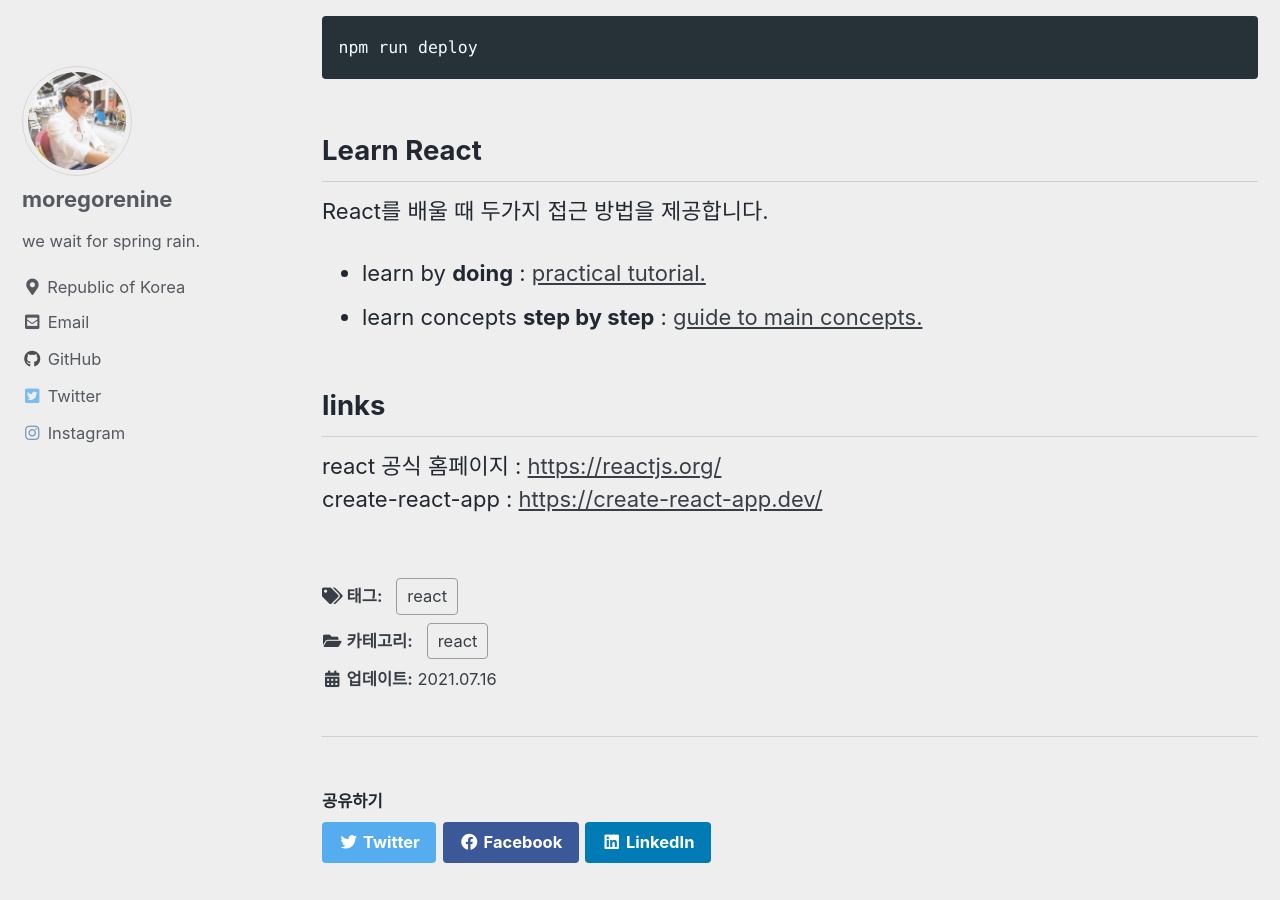
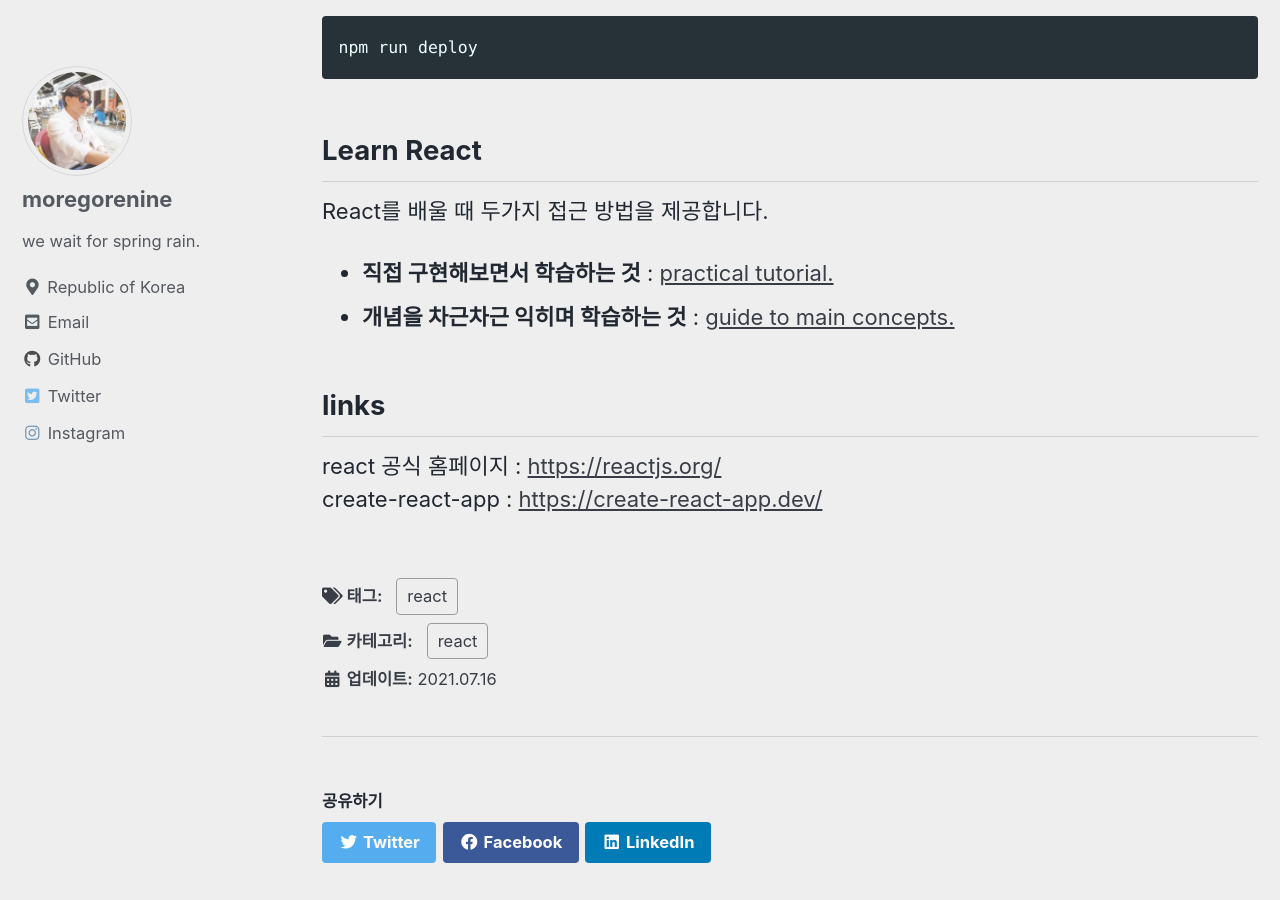
Before and after one commit to moregorenine/moregorenine.github.io, a Jekyll site: the page built from _posts/react/2021-7-16-create-react-app.md, in a window 1280 px wide and 900 px high, scrolled down 2637 px. Built offline with Jekyll 4.4.1, drawn with Linux system fonts in a browser that asks for light colours; cached includes are drawn as plain includes; comment, search, counter and statistics services are not loaded.

Commit message:
Update 2021-7-16-create-react-app.md

````diff
--- a/_posts/react/2021-7-16-create-react-app.md
+++ b/_posts/react/2021-7-16-create-react-app.md
@@ -63,8 +63,8 @@ npm run deploy
 ```
 ## Learn React
 React를 배울 때 두가지 접근 방법을 제공합니다.
-- learn by **doing** : [practical tutorial.](https://reactjs.org/tutorial/tutorial.html)
-- learn concepts **step by step** : [guide to main concepts.](https://reactjs.org/docs/hello-world.html)
+- **직접 구현해보면서 학습하는 것** : [practical tutorial.](https://reactjs.org/tutorial/tutorial.html)
+- **개념을 차근차근 익히며 학습하는 것** : [guide to main concepts.](https://reactjs.org/docs/hello-world.html)
 
 ## links
 react 공식 홈페이지 : [https://reactjs.org/](https://reactjs.org/)
````
